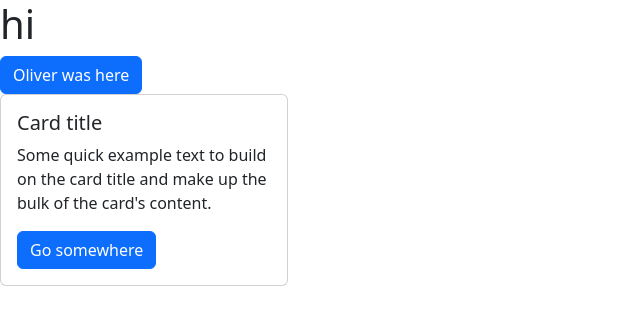
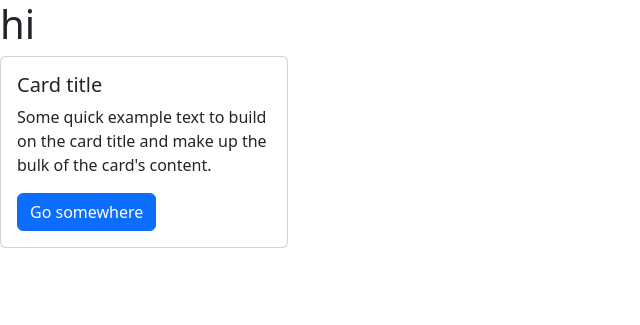
Before and after one commit to oliverpilus/website, a Django app: page /ai_chat in a window 1280 px wide. Shown: the top 325 px of the page, without its empty margins (0-640 px from the left). Run offline with Django 4.2, Linux system fonts and the light colour scheme.

Commit message:
removed a test button

```diff
--- a/templates/app/ai_chat.html
+++ b/templates/app/ai_chat.html
@@ -8,7 +8,7 @@
 </head>
 <body>
 <h1>hi</h1>
-<button type="button" class="btn btn-primary">Oliver was here</button>
+
 
 <div class="card" style="width: 18rem;">
 {#  <img src="..." class="card-img-top" alt="...">#}
```
